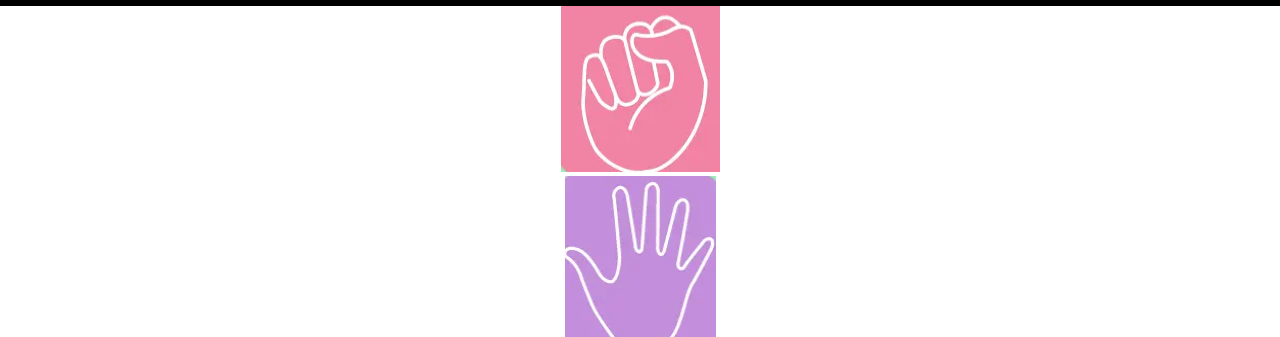
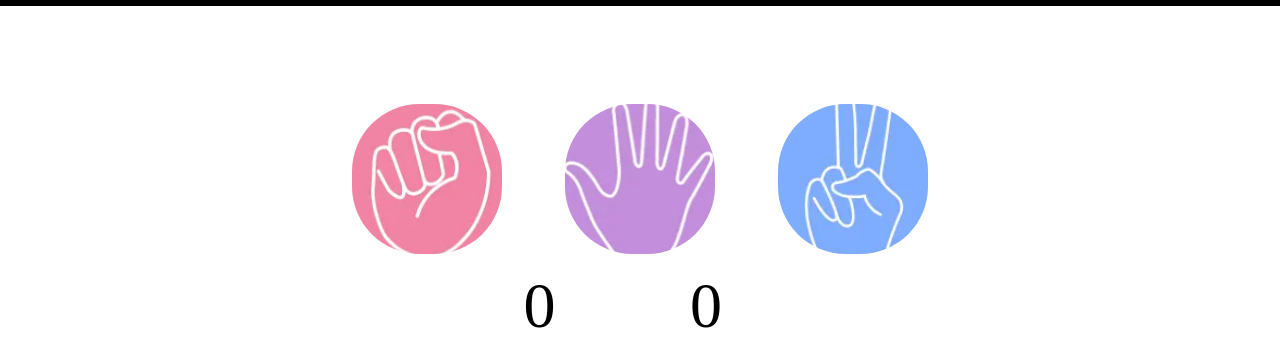
Before and after one commit to DivyachoudhuryNITRR/Stone-Paper-Scissor, a plain HTML site: page index.html in a window 1280 px wide. Shown: the part 74-411 px from the top of the page. Drawn offline with Linux system fonts and the light colour scheme.

Commit message:
Add feature

```diff
--- a/index.html
+++ b/index.html
@@ -8,6 +8,7 @@
 </head>
 <body>
     <h1>Stone Paper Scissor</h1>
+    <br>
     <div class="choices">
         <div class="choice" id="rock">
             <img src="rock.png">
@@ -30,5 +31,9 @@
             <p>computer</p>
         </div>
     </div>
+    <div class="msg-container">
+        <p id="msg">Play Your Move</p>
+    </div>
+    <script src="app.js"></script>
 </body>
 </html>
--- a/style.css
+++ b/style.css
@@ -10,3 +10,60 @@ h1{
     height:5rem;
     line-height:5rem;
 }
+
+.choice{
+    height:165px;
+    width:165px;
+    display:flex;
+    justify-content:center;
+    align-item:center;
+
+
+}
+
+.choice:hover{
+    /* opacity: 0.5; */
+    cursor:pointer;
+    background-color: whitesmoke;
+}
+
+img{
+    height:150px;
+    width:150px;
+    object-fit: cover;
+    border-radius: 45%;
+}
+
+.choices{
+    display:flex;
+    justify-content:center;
+    align-items:center;
+    gap: 3rem;
+    margin-top:5rem;
+}
+
+.score-board{
+    display:flex;
+    justify-content:center;
+    align-items:center;
+    font-size:2rem;
+    gap:5rem;
+}
+
+#user-score,
+#computer-score{
+    font-size:4rem;
+}
+
+.msg-container{
+    margin-top: 5rem;
+}
+#msg{
+    background-color:black;
+    color:#fff;
+    font-size:2rem;
+    /* To highlight the content only */
+    display: inline;
+    padding:1rem;
+    border-radius:1rem;
+}
```
